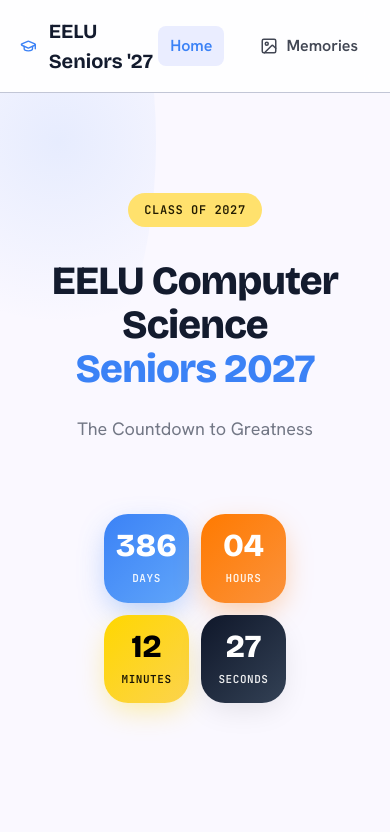
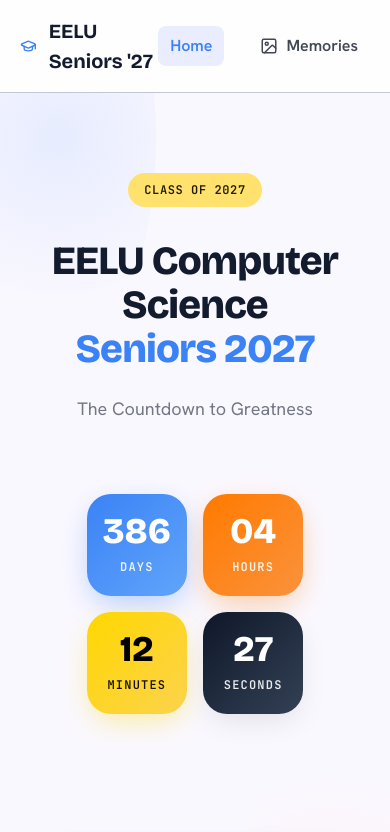
Before and after one commit to MostafaAlshennawy1/eelu-seniors-2027, a React (Vite) app: page /#/ in a window 390 px wide. Shown: the top 832 px of the page. Built offline with nearby package versions, Linux system fonts and the light colour scheme.

Commit message:
Refine mobile countdown size and PC button spacing

```diff
--- a/src/components/Countdown.css
+++ b/src/components/Countdown.css
@@ -18,12 +18,6 @@
   }
 }
 
-@media (max-width: 480px) {
-  .countdown-grid {
-    gap: 12px;
-  }
-}
-
 .countdown-box {
   display: flex;
   flex-direction: column;
@@ -36,9 +30,9 @@
   transition: transform 0.3s ease;
 }
 
-@media (max-width: 480px) {
+@media (max-width: 768px) {
   .countdown-box {
-    padding: 16px 12px;
+    padding: 20px 16px;
   }
 }
 
@@ -75,13 +69,7 @@
 
 @media (max-width: 768px) {
   .countdown-number {
-    font-size: 40px;
-  }
-}
-
-@media (max-width: 480px) {
-  .countdown-number {
-    font-size: 32px;
+    font-size: 36px;
   }
 }
 
@@ -95,9 +83,8 @@
   opacity: 0.9;
 }
 
-@media (max-width: 480px) {
+@media (max-width: 768px) {
   .countdown-label {
-    font-size: 11px;
-    letter-spacing: 0.05em;
+    font-size: 12px;
   }
 }
--- a/src/pages/Home.css
+++ b/src/pages/Home.css
@@ -4,7 +4,7 @@
 }
 
 .hero-section {
-  padding: 100px 0 140px;
+  padding: 80px 0 100px;
   text-align: center;
   position: relative;
   overflow: hidden;
@@ -60,7 +60,7 @@
 }
 
 .hero-action {
-  margin-top: 120px;
+  margin-top: 80px;
 }
 
 .btn-large {
```
